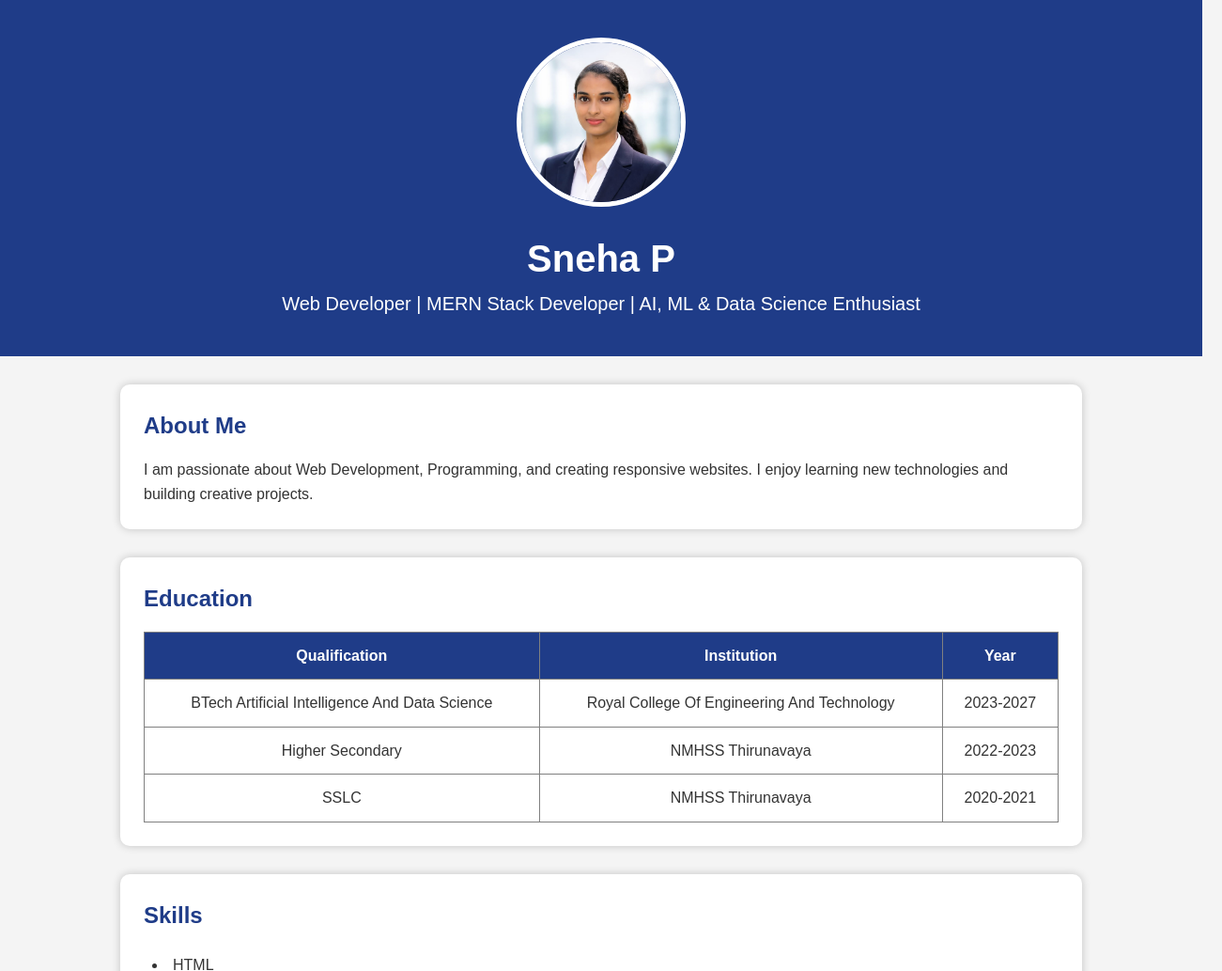
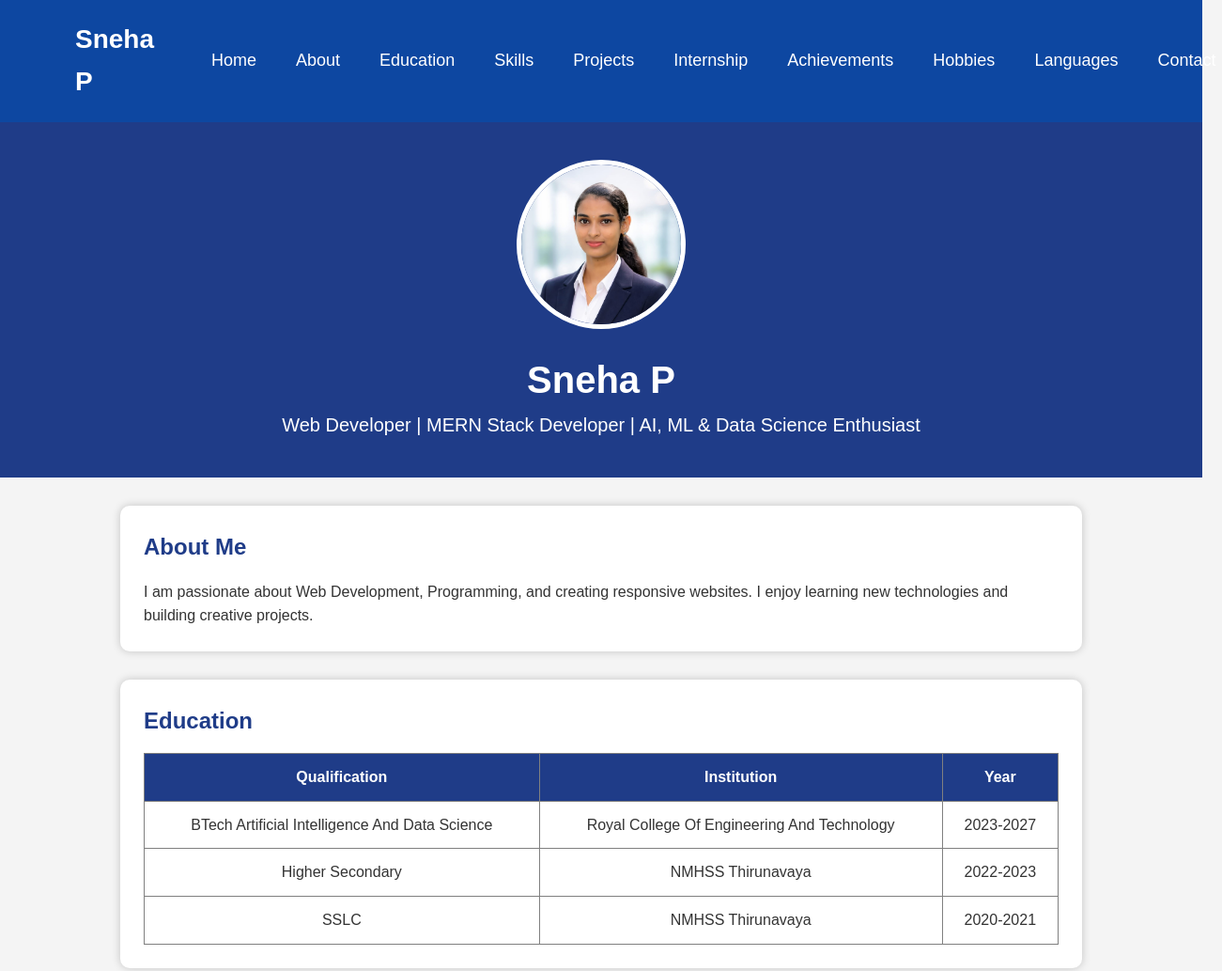
Before and after one commit to Snehasreevalsam45/PERSONAL-PORTFOLIO, a plain HTML site: page index.html in a window 1280 px wide. Shown: the top 1033 px of the page at 94% size, 1301 px wide, since content can reach past the window. Drawn offline with Linux system fonts and the light colour scheme.

Commit message:
Initial commit

```diff
--- a/index.html
+++ b/index.html
@@ -8,10 +8,28 @@
     <link rel="stylesheet" href="style.css">
 </head>
 <body>
+    <nav>
+
+    <div class="logo">Sneha P</div>
+
+    <ul>
+        <li><a href="#home">Home</a></li>
+        <li><a href="#about">About</a></li>
+        <li><a href="#education">Education</a></li>
+        <li><a href="#skills">Skills</a></li>
+        <li><a href="#projects">Projects</a></li>
+        <li><a href="#Internship">Internship</a></li>
+        <li><a href="#Achievements">Achievements</a></li>
+        <li><a href="#Hobbies">Hobbies</a></li>
+        <li><a href="#Languages">Languages</a></li>
+        <li><a href="#contact">Contact</a></li>
+    </ul>
+
+</nav>
 
     <!-- Header Section -->
 
-    <header>
+    <header id="home">
 
         <img src="image.jpeg" alt="Profile Photo">
 
@@ -24,7 +42,7 @@
 
     <!-- About -->
 
-    <section>
+    <section id="about">
 
         <h2>About Me</h2>
 
@@ -40,7 +58,7 @@
 
     <!-- Education -->
 
-    <section>
+    <section id="education">
 
         <h2>Education</h2>
 
@@ -78,7 +96,7 @@
 
     <!-- Skills -->
 
-    <section>
+    <section id="skills">
 
         <h2>Skills</h2>
 
@@ -105,7 +123,7 @@
 
     <!-- Projects -->
 
-    <section>
+    <section id="projects">
 
         <h2>Projects</h2>
 
@@ -135,7 +153,7 @@
 
     <!-- Internship -->
 
-    <section>
+    <section id="Internship">
 
         <h2>Internship</h2>
 
@@ -158,7 +176,7 @@
 
     <!-- Achievements -->
 
-    <section>
+    <section id="Achievements">
 
         <h2>Achievements</h2>
 
@@ -184,7 +202,7 @@
 
     </section>
 
-    <section>
+    <section id="Hobbies">
 
        <h2>Hobbies</h2>
 
@@ -196,7 +214,7 @@
 
     </section>
 
-     <section>
+     <section id="Languages">
 
       <h2>Languages</h2>
 
@@ -224,9 +242,9 @@
 
         <p>Location : Kerala, India</p>
 
-        <p>LinkedIn:"https://www.linkedin.com/in/sneha-p-29137b359" </p>
+        <p>GitHub:<a href="https://github.com/Snehasreevalsam45" target="_blank">GitHub</a> </p>
 
-        <p>GitHub: "https://github.com/Snehasreevalsam45"</p>
+        <p>LinkedIn:<a href="https://www.linkedin.com/in/sneha-p-29137b359" target="_blank">LinkedIn</a>
 
 
     </section>
--- a/style.css
+++ b/style.css
@@ -1,3 +1,6 @@
+html{
+    scroll-behavior: smooth;
+}
 /* Reset */
 
 *{
@@ -19,7 +22,64 @@ body{
     line-height:1.6;
 
 }
+/* Navigation */
 
+nav{
+
+    display:flex;
+
+    justify-content:space-between;
+
+    align-items:center;
+
+    padding:20px 80px;
+
+    background:#0d47a1;
+
+}
+
+
+.logo{
+
+    color:white;
+
+    font-size:28px;
+
+    font-weight:bold;
+
+}
+nav ul{
+
+    display:flex;
+
+    list-style:none;
+
+}
+
+
+nav ul li{
+
+    margin-left:30px;
+
+}
+
+
+nav ul li a{
+
+    color:white;
+
+    text-decoration:none;
+
+    font-size:18px;
+
+    transition:0.3s;
+
+}
+nav ul li a:hover{
+
+    color:yellow;
+
+}
 
 /* Header */
 
@@ -64,8 +124,6 @@ header p{
     font-size:20px;
 
 }
-
-
 /* Sections */
 
 section{
```
